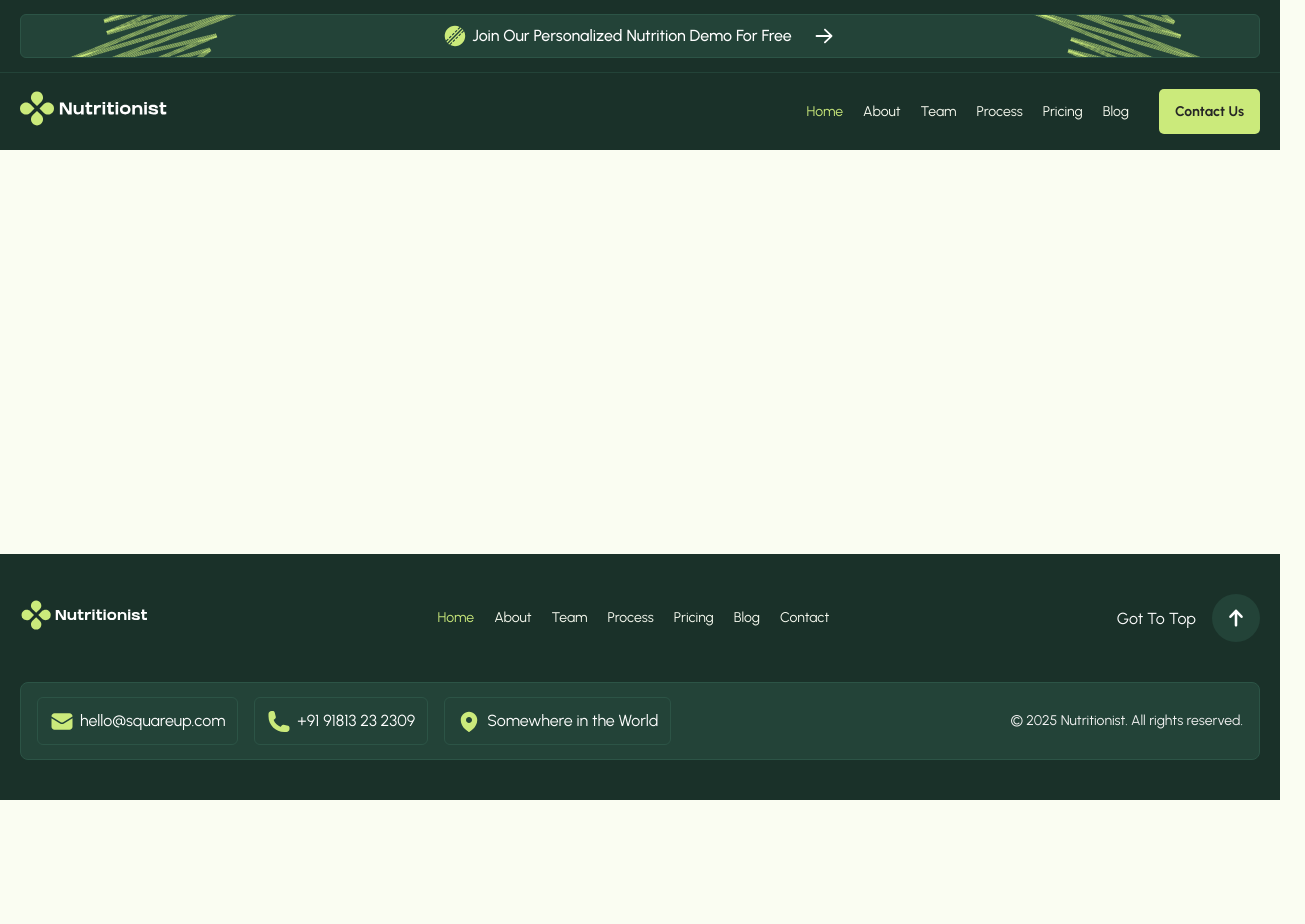
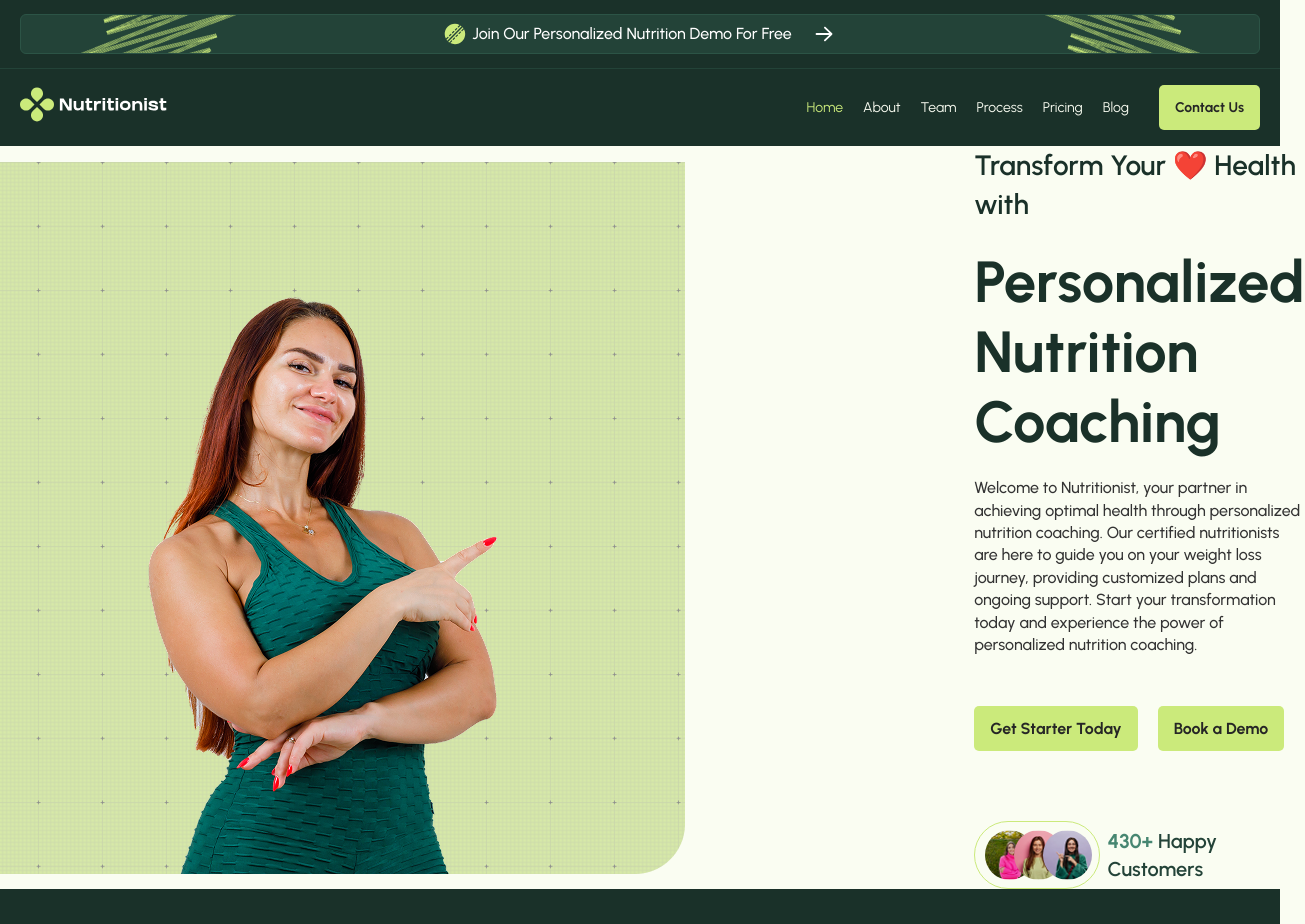
Before and after one commit to Ackur/landing-nutritionist, a website built with Vite: page index.html in a window 1280 px wide. Shown: the top 924 px of the page, 1305 px wide, since content can reach past the window. Before the commit the page ends 800 px from the top, so only its background shows below. Built offline with nearby package versions, Linux system fonts and the light colour scheme.

Commit message:
home - hera section (in progress)

```diff
--- a/index.html
+++ b/index.html
@@ -4,9 +4,10 @@
     <meta charset="UTF-8" />
     <link rel="icon" type="image/svg+xml" href="/vite.svg" />
     <meta name="viewport" content="width=device-width, initial-scale=1.0" />
-    <title>Vite App</title>
+    <title>Nutritionist</title>
 
     <link rel="stylesheet" href="src/assets/css/index.css" />
+    <link rel="stylesheet" href="src/assets/css/pages/home.css" />
   </head>
 
   <body>
@@ -46,7 +47,57 @@
       </div>
     </header>
 
-    <main class="app-main"></main>
+    <main class="app-main">
+      <section class="hero-section cantainer-lg">
+        <picture class="hero-section__picture">
+          <source
+            media="(max-width: 768px)"
+            srcset="images/pages/home/hero-image-390px.png"
+            height="374"
+          />
+          <source
+            media="(max-width: 1770px)"
+            srcset="images/pages/home/hero-image-710px.png"
+            height="712"
+          />
+          <img
+            src="images/pages/home/hero-image-949px.png"
+            height="850"
+            alt="Nutritionist hero image"
+            class="hero-section__picture--image"
+          />
+        </picture>
+
+        <div class="hero-section__content">
+          <article class="hero-section__content--container">
+            <p class="content-subtitle">Transform Your ❤️ Health with</p>
+            <h1 class="content-title">
+              Personalized Nutrition <br />
+              Coaching
+            </h1>
+            <p class="content-description">
+              Welcome to Nutritionist, your partner in achieving optimal health through personalized
+              nutrition coaching. Our certified nutritionists are here to guide you on your weight
+              loss journey, providing customized plans and ongoing support. Start your
+              transformation today and experience the power of personalized nutrition coaching.
+            </p>
+            <div class="content-actions">
+              <button class="app-button">Get Starter Today</button>
+              <button class="app-button">Book a Demo</button>
+            </div>
+
+            <aside class="content-tags">
+              <div class="avatar-group">
+                <img src="images/pages/home/avatar-1.png" class="avatar" />
+                <img src="images/pages/home/avatar-2.png" class="avatar" />
+                <img src="images/pages/home/avatar-3.png" class="avatar" />
+              </div>
+              <span class="content-tags--label"><span>430+</span> Happy Customers</span>
+            </aside>
+          </article>
+        </div>
+      </section>
+    </main>
 
     <footer class="app-footer">
       <div class="app-footer--content">
--- /dev/null
+++ b/src/assets/css/_global.css
@@ -0,0 +1,4 @@
+.cantainer-lg {
+    max-width: 1920px;
+    margin: 0 auto;
+}
--- a/src/assets/css/_init.css
+++ b/src/assets/css/_init.css
@@ -41,3 +41,8 @@ button {
   background: none;
   cursor: pointer;
 }
+
+img {
+  display: block;
+  max-width: 100%;
+}
--- a/src/assets/css/_layaut.css
+++ b/src/assets/css/_layaut.css
@@ -94,6 +94,9 @@ body:has(.app-main) {
             border: 1px solid var(--clr-green-dark-25);
             border-radius: 6px;
             overflow: clip;
+            @media (max-width: 1770px) {
+                min-height: 40px;
+            }
 
             &::before,
             &::after {
@@ -167,16 +170,18 @@ body:has(.app-main) {
     }
 
     .app-footer__bottom {
+        min-height: 87px;
         display: flex;
         align-items: center;
         justify-content: space-between;
         border: 1px solid var(--clr-green-dark-25);
         border-radius: 8px;
         background-color: var(--clr-green-dark-20);
-        padding: 16px 20px;
+        padding: 0 20px;
         margin-top: 50px;
         @media (max-width: 1770px) {
-            padding: 14px 16px;
+            min-height: 76px;
+            padding: 0 16px;
             margin-top: 40px;
         }
 
--- /dev/null
+++ b/src/assets/css/components/shared/_avatar-group.css
@@ -0,0 +1,25 @@
+.avatar-group {
+    width: fit-content;
+    /* max-height: 66px; */
+    display: flex;
+    align-items: center;
+    border: 1px solid var(--clr-green-70);
+    border-radius: 35px;
+    padding: 8px 10px;
+
+    img {
+        position: relative;
+        width: 50px;
+        height: 50px;
+        border-radius: 50%;
+        object-fit: cover;
+
+        &:not(:first-child) {
+            margin-left: -20px;
+        }
+
+        &:hover {
+            z-index: 1;
+        }
+    }
+}
--- a/src/assets/css/components/shared/index.css
+++ b/src/assets/css/components/shared/index.css
@@ -1 +1,2 @@
 @import "_app-button.css";
+@import "_avatar-group.css";
--- a/src/assets/css/index.css
+++ b/src/assets/css/index.css
@@ -1,5 +1,6 @@
 @import "_fonts.css";
 @import "_variables.css";
 @import "_init.css";
+@import "_global.css";
 @import "_layaut.css";
 @import "components/shared/index.css";
--- /dev/null
+++ b/src/assets/css/pages/home.css
@@ -0,0 +1,65 @@
+.hero-section {
+    display: flex;
+    align-items: center;
+    justify-content: center;
+
+    .hero-section__picture {
+        min-width: 949px;
+
+        .hero-section__picture--image {
+        }
+    }
+
+    .hero-section__content {
+        display: flex;
+        align-items: center;
+        padding-left: 50px;
+
+        .hero-section__content--container {
+            max-width: 759px;
+        }
+
+        .content-subtitle {
+            font-size: 28px;
+            font-weight: 600;
+            color: var(--clr-green-dark-15);
+            margin-bottom: 24px;
+        }
+
+        .content-title {
+            font-size: 58px;
+            font-weight: 700;
+            line-height: 1.2;
+            margin-bottom: 20px;
+            color: var(--clr-green-dark-15);
+        }
+
+        .content-description {
+            font-weight: 500;
+            margin-bottom: 50px;
+        }
+
+        .content-actions {
+            display: flex;
+            gap: 20px;
+            margin-bottom: 70px;
+        }
+
+        .content-tags {
+            display: flex;
+            align-items: center;
+            gap: 8px;
+
+            .content-tags--label {
+                font-size: 20px;
+                font-weight: 600;
+                color: var(--clr-green-dark-20);
+
+                span {
+                    font-weight: 700;
+                    color: var(--clr-green-dark-40);
+                }
+            }
+        }
+    }
+}
```
Also changed, not shown: public/images/pages/home/avatar-1.png (added), public/images/pages/home/avatar-2.png (added), public/images/pages/home/avatar-3.png (added), public/images/pages/home/hero-image-390px.png (added), public/images/pages/home/hero-image-710px.png (added), public/images/pages/home/hero-image-949px.png (added).
